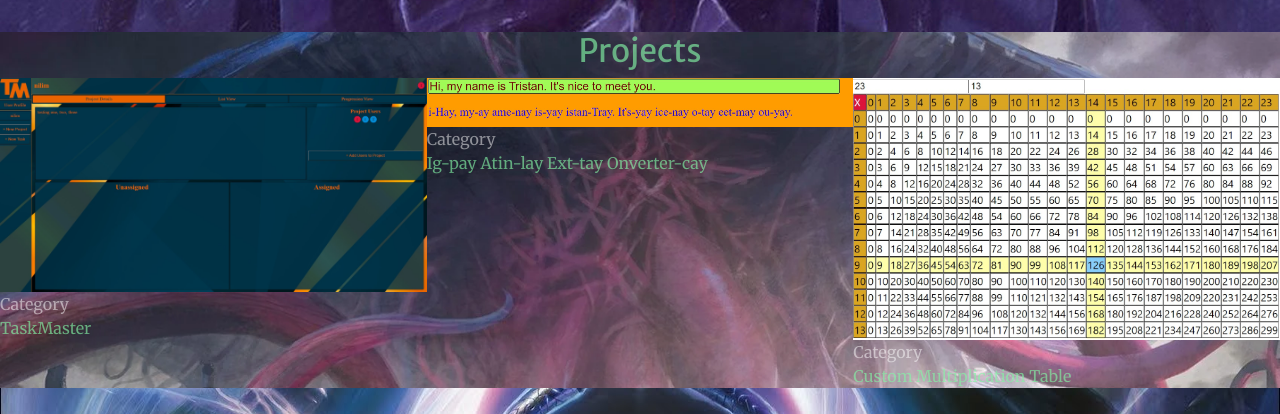
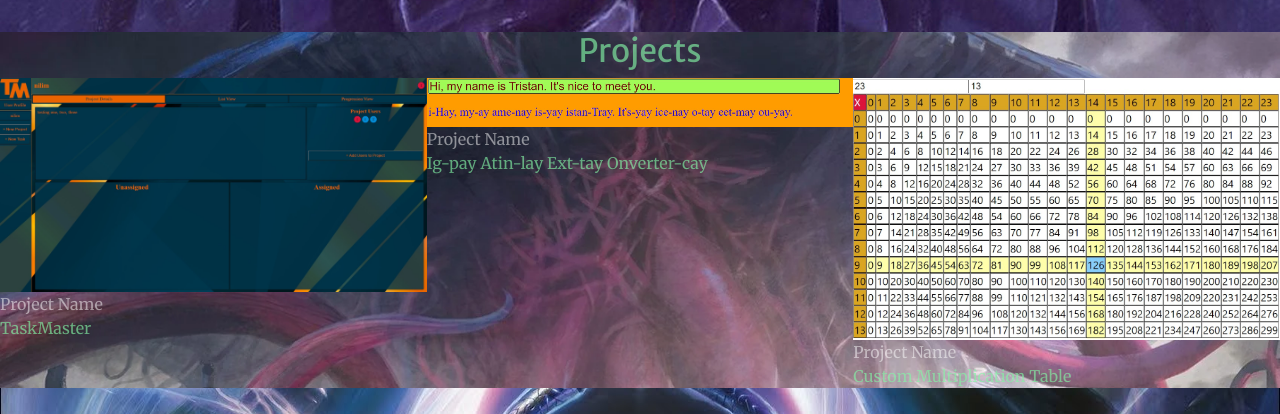
Before and after one commit to neotazman/bootstrap-portfolio, a website: page dist/index.html in a window 1280 px wide. Shown: the part 1720-2134 px from the top of the page. Drawn offline with nearby package versions, Linux system fonts and the light colour scheme; some packages are replaced by stand-ins of ours; a script that the page names is missing.

Commit message:
missed some text that i didn't make my own

```diff
--- a/dist/index.html
+++ b/dist/index.html
@@ -95,7 +95,7 @@
                             <a href="https://kenzie-taskmaster.herokuapp.com/dashboard"><img class="img-fluid" src="assets/img/portfolio/thumbnails/TaskMaster.jpg" alt="..." /></a>
 
                             <div class="portfolio-box-caption">
-                                <div class="project-category text-white-50">Category</div>
+                                <div class="project-category text-white-50">Project Name</div>
                                 <div class="project-name">TaskMaster</div>
                             </div>
                         </a>
@@ -105,7 +105,7 @@
                             <a href="https://github.com/neotazman/ig-pay-atin-lay"><img class="img-fluid" src="assets/img/portfolio/thumbnails/pig_latin_converter.jpg" alt="..." /></a>
 
                             <div class="portfolio-box-caption">
-                                <div class="project-category text-white-50">Category</div>
+                                <div class="project-category text-white-50">Project Name</div>
                                 <div class="project-name">Ig-pay Atin-lay Ext-tay Onverter-cay</div>
                             </div>
                         </a>
@@ -114,7 +114,7 @@
                         <a class="portfolio-box" href="assets/img/portfolio/fullsize/Multiplication_table.jpg" title="Custom Multiplication Table">
                             <a href="https://github.com/neotazman/multiplication-table"><img class="img-fluid" src="assets/img/portfolio/thumbnails/Multiplication_table.jpg" alt="..." /></a>
                             <div class="portfolio-box-caption">
-                                <div class="project-category text-white-50">Category</div>
+                                <div class="project-category text-white-50">Project Name</div>
                                 <div class="project-name">Custom Multiplication Table</div>
                             </div>
                         </a>
```
